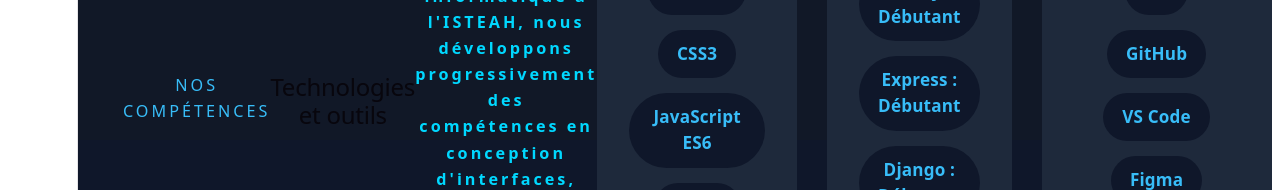
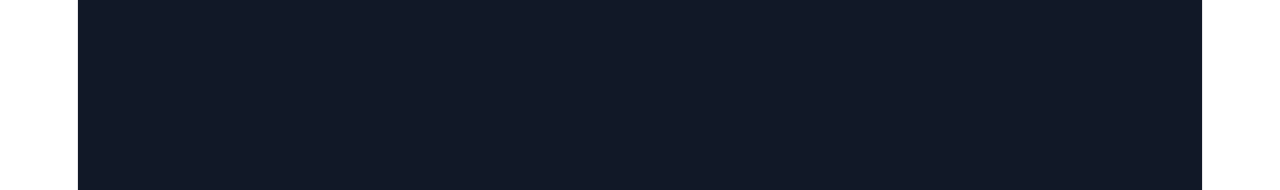
Before and after one commit to DeberthoCF/HTTP3-Portfolio, a React (Vite) app: page / in a window 1280 px wide. Shown: the part 1943-2133 px from the top of the page. Built offline with nearby package versions, Linux system fonts and the light colour scheme.

Commit message:
Errors fixed

```diff
--- a/src/pages/Contact.css
+++ b/src/pages/Contact.css
@@ -3,6 +3,16 @@
   background: #081320;
   color: white;
   scroll-margin-top: 90px;
+
+  min-height: 100vh;
+
+  padding: 120px 25px 80px;
+
+  display: flex;
+
+  align-items: center;
+
+  justify-content: center;
 }
 
 .contact-header {
--- a/src/pages/Equipe.css
+++ b/src/pages/Equipe.css
@@ -2,6 +2,15 @@
   padding: 5rem 1.5rem;
   background: #111827;
   scroll-margin-top: 90px;
+  min-height: 100vh;
+
+  padding: 120px 25px 80px;
+
+  display: flex;
+
+  align-items: center;
+
+  justify-content: center;
 }
 
 .section-header {
--- a/src/pages/Projets.css
+++ b/src/pages/Projets.css
@@ -3,6 +3,16 @@
   background: #0f172a;
   color: white;
   scroll-margin-top: 90px;
+
+  min-height: 100vh;
+
+  padding: 120px 25px 80px;
+
+  display: flex;
+
+  align-items: center;
+
+  justify-content: center;
 }
 
 .projects-section h2 {
--- a/src/pages/Skills.css
+++ b/src/pages/Skills.css
@@ -1,6 +1,15 @@
 .skills {
   background: #111827;
   scroll-margin-top: 90px;
+  min-height: 100vh;
+
+  padding: 120px 25px 80px;
+
+  display: flex;
+
+  align-items: center;
+
+  justify-content: center;
 }
 
 /* ---------- */
```
